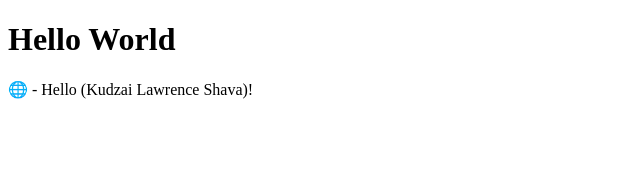
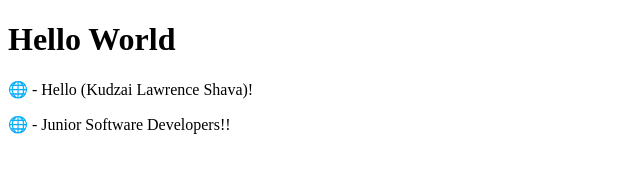
Before and after one commit to klshava/witseie-elen4010, a plain HTML site: page index.html in a window 1280 px wide. Shown: the whole page, without its empty margins (0-640 px from the left). Drawn offline with Linux system fonts and the light colour scheme.

Commit message:
My Second Commit

```diff
--- a/index.html
+++ b/index.html
@@ -9,5 +9,10 @@
 <p>
 &#127760 - Hello (Kudzai Lawrence Shava)!
 </p>
+
+<p>
+&#127760 - Junior Software Developers!!
+</p>
+
 </body>
 </html>
```
